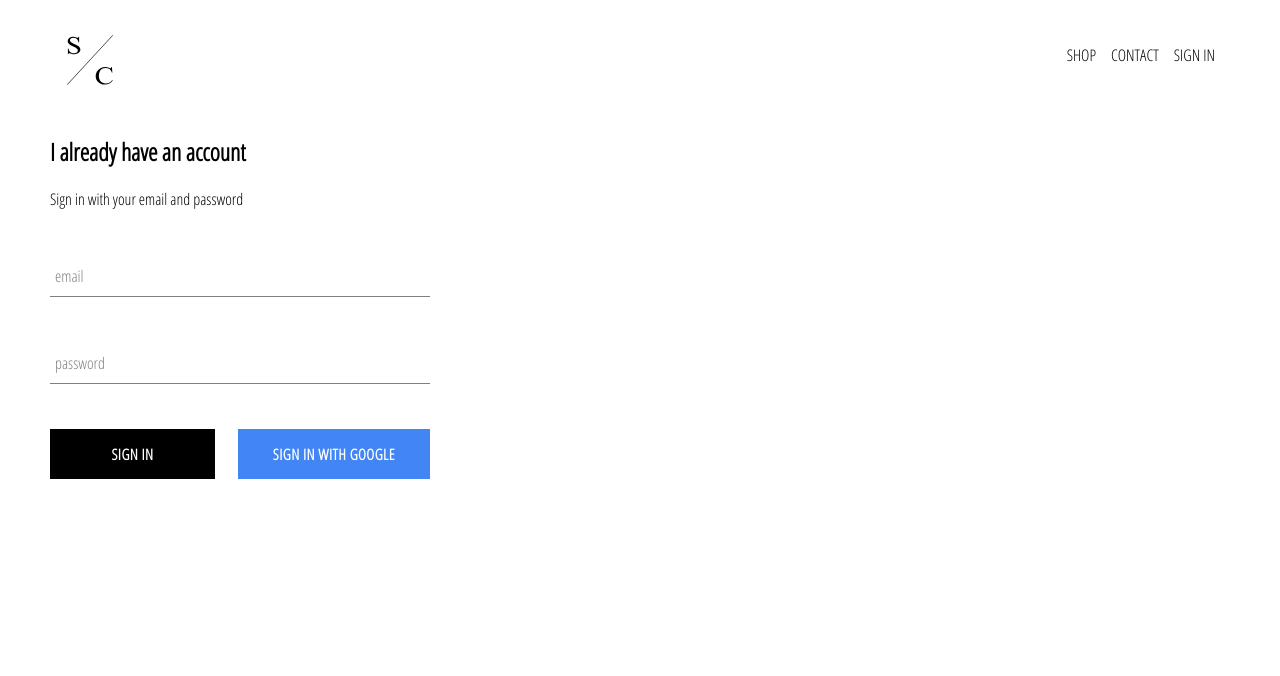
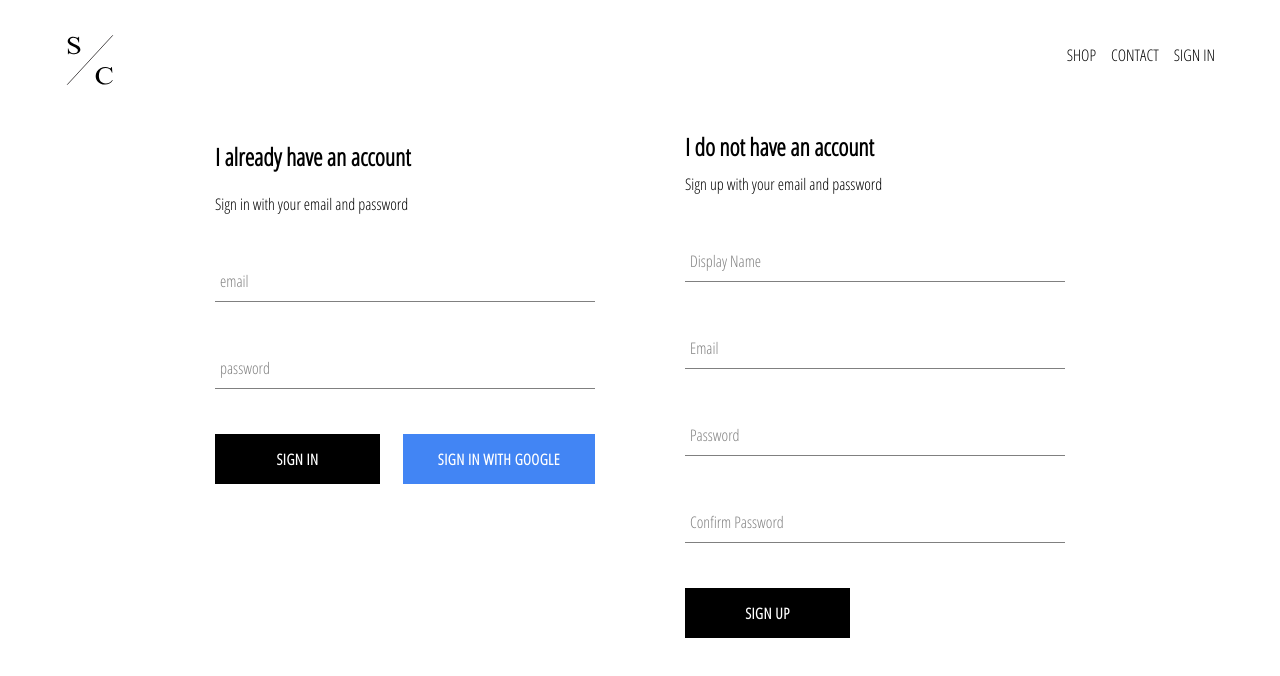
Before and after one commit to begieian/sc, a React (Create React App) app: page /signin in a window 1280 px wide. Shown: the top 676 px of the page. Built offline with nearby package versions, Linux system fonts and the light colour scheme; no server answers.

Commit message:
implemented firebase utils, included ability to store authenticated user into our firestore database

```diff
--- a/src/App.js
+++ b/src/App.js
@@ -5,7 +5,7 @@
 import SignInAndSignUpPage from './pages/sign-in-and-sign-up/sign-in-and-sign-up.component';
 import ShopPage from './pages/shop/shop.component';
 import Header from './components/header/header.component';
-import { auth } from './firebase/firebase.utils';
+import { auth, createUserProfileDocument } from './firebase/firebase.utils';
 
 class App extends React.Component {
   constructor(props) {
@@ -19,10 +19,20 @@
   unsubscribeFromAuth = null;
 
   componentDidMount() {
-    this.unsubscribeFromAuth = auth.onAuthStateChanged(user => {
-      this.setState({ currentUser: user });
-
-      console.log(user);
+    this.unsubscribeFromAuth = auth.onAuthStateChanged(async userAuth => {
+      if(userAuth) {
+        const userRef = await createUserProfileDocument(userAuth);
+        userRef.onSnapshot(snapShot => {
+          this.setState({
+            currentUser: {
+              id: snapShot.id,
+              ...snapShot.data()
+            }
+          }, () => console.log(this.state))
+        });
+      } else {
+        this.setState({ currentUser: userAuth }, () => console.log(this.state))
+      }
     })
   }
 
--- /dev/null
+++ b/src/components/sign-up/sign-up.component.jsx
@@ -0,0 +1,97 @@
+import React from 'react';
+import './sign-up.styles.scss';
+import FormInput from '../form-input/form-input.component';
+import CustomButton from '../custom-button/custom-button.component';
+import { auth, createUserProfileDocument } from '../../firebase/firebase.utils';
+
+
+class SignUp extends React.Component {
+  constructor(props) {
+    super(props);
+
+    this.state = {
+      displayName: '',
+      email: '',
+      password: '',
+      confirmPassword: ''
+    }
+
+    this.handleSubmit = this.handleSubmit.bind(this);
+    this.handleChange = this.handleChange.bind(this);
+  }
+
+  async handleSubmit(event) {
+    event.preventDefault();
+    const { displayName, email, password, confirmPassword } = this.state;
+    if(password !== confirmPassword) {
+      alert("passwords don't match");
+      return;
+    }
+
+    try {
+      const { user } = await auth.createUserWithEmailAndPassword(email, password);
+      await createUserProfileDocument(user, { displayName });
+      this.setState({
+        displayName: '',
+        email: '',
+        password: '',
+        confirmPassword: ''
+      });
+    } catch(error) {
+      console.error(error);
+    }
+  }
+
+  async handleChange(event) {
+    const { name, value } = event.target;
+    this.setState({ [name]: value });
+  }
+
+  render() {
+    const { displayName, email, password, confirmPassword } = this.state;
+
+    return (
+      <div className='sign-up'>
+        <h2 className='title'>I do not have an account</h2>
+        <span>Sign up with your email and password</span>
+        <form className='sign-up-form' onSubmit={this.handleSubmit}>
+          <FormInput
+            type='text'
+            name='displayName'
+            value={ displayName }
+            onChange={this.handleChange}
+            label='Display Name'
+            required
+          />
+          <FormInput
+            type='email'
+            name='email'
+            value={ email }
+            onChange={this.handleChange}
+            label='Email'
+            required
+          />
+          <FormInput
+            type='password'
+            name='password'
+            value={ password }
+            onChange={this.handleChange}
+            label='Password'
+            required
+          />
+          <FormInput
+            type='password'
+            name='confirmPassword'
+            value={ confirmPassword }
+            onChange={this.handleChange}
+            label='Confirm Password'
+            required
+          />
+          <CustomButton type='submit'>SIGN UP</CustomButton>
+        </form>
+      </div>
+    )
+  }
+}
+
+export default SignUp;
--- /dev/null
+++ b/src/components/sign-up/sign-up.styles.scss
@@ -0,0 +1,9 @@
+.sign-up {
+  display: flex;
+  flex-direction: column;
+  width: 380px;
+
+  .title {
+    margin: 10px 0;
+  }
+}
--- a/src/firebase/firebase.utils.js
+++ b/src/firebase/firebase.utils.js
@@ -11,6 +11,31 @@
   appId: "1:721500622512:web:941f9680e35a9af580f575",
   measurementId: "G-41Q4BD11R7"
 };
+
+export const createUserProfileDocument = async (userAuth, additionalData) => {
+  if(!userAuth) return;
+
+  const userRef = firestore.doc(`users/${userAuth.uid}`);
+  const snapShot = await userRef.get();
+
+  if(!snapShot.exists) {
+    const { displayName, email } = userAuth;
+    const createdAt = new Date();
+
+    try {
+      await userRef.set({
+        displayName,
+        email,
+        createdAt,
+        ...additionalData
+      })
+    } catch(error) {
+      console.log('error creating user: ', error.message);
+    }
+  }
+
+  return userRef;
+}
 
 firebase.initializeApp(config);
 
--- a/src/pages/sign-in-and-sign-up/sign-in-and-sign-up.component.jsx
+++ b/src/pages/sign-in-and-sign-up/sign-in-and-sign-up.component.jsx
@@ -1,10 +1,12 @@
 import React from 'react';
 import './sign-in-and-sign-up.styles.scss';
 import SignIn from '../../components/sign-in/sign-in.component';
+import SignUp from '../../components/sign-up/sign-up.component';
 
 const SignInAndSignUpPage = () => (
   <div className='sign-in-sign-up'>
     <SignIn />
+    <SignUp />
   </div>
 )
 
--- a/src/pages/sign-in-and-sign-up/sign-in-and-sign-up.styles.scss
+++ b/src/pages/sign-in-and-sign-up/sign-in-and-sign-up.styles.scss
@@ -1,9 +1,6 @@
-.sign-in {
-  width: 30vw;
+.sign-in-sign-up {
+  width: 850px;
   display: flex;
-  flex-direction: column;
-
-  .title {
-    margin: 10px 0;
-  }
+  justify-content: space-between;
+  margin: 30px auto;
 }
```
